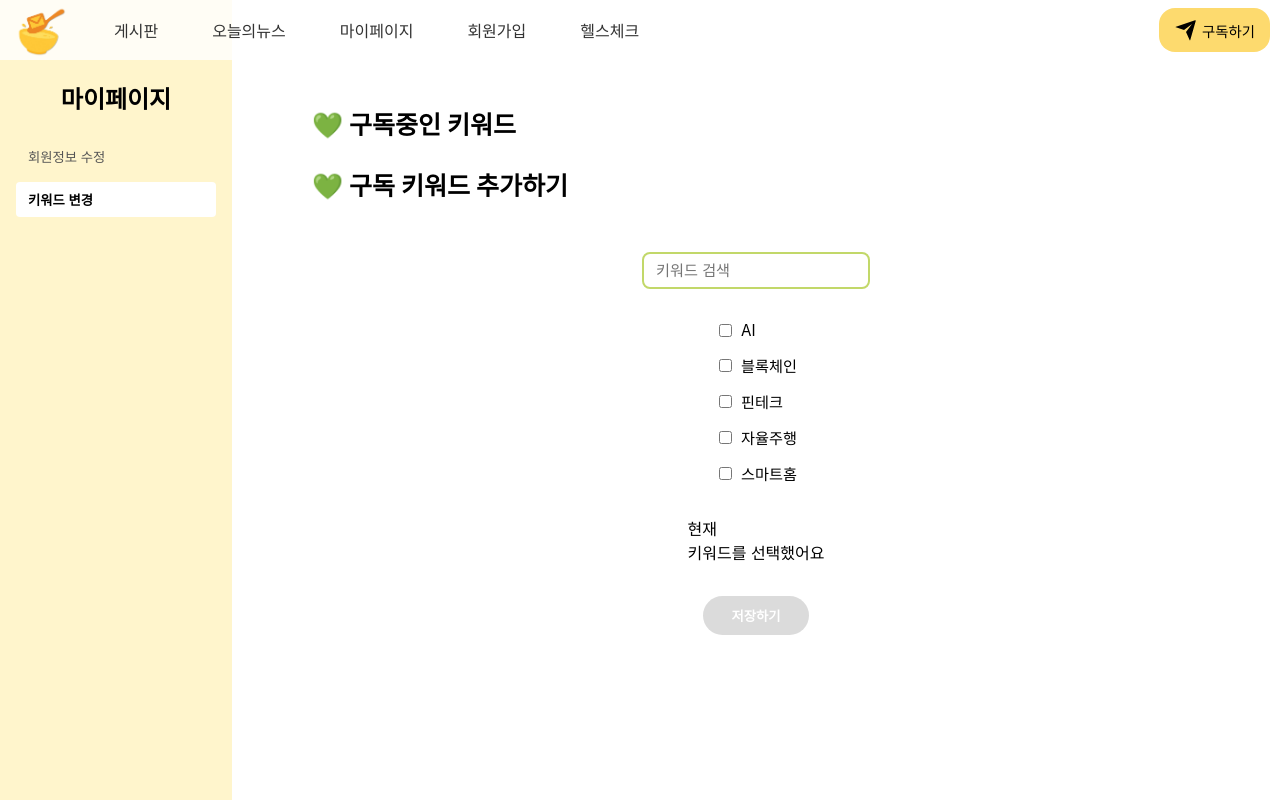
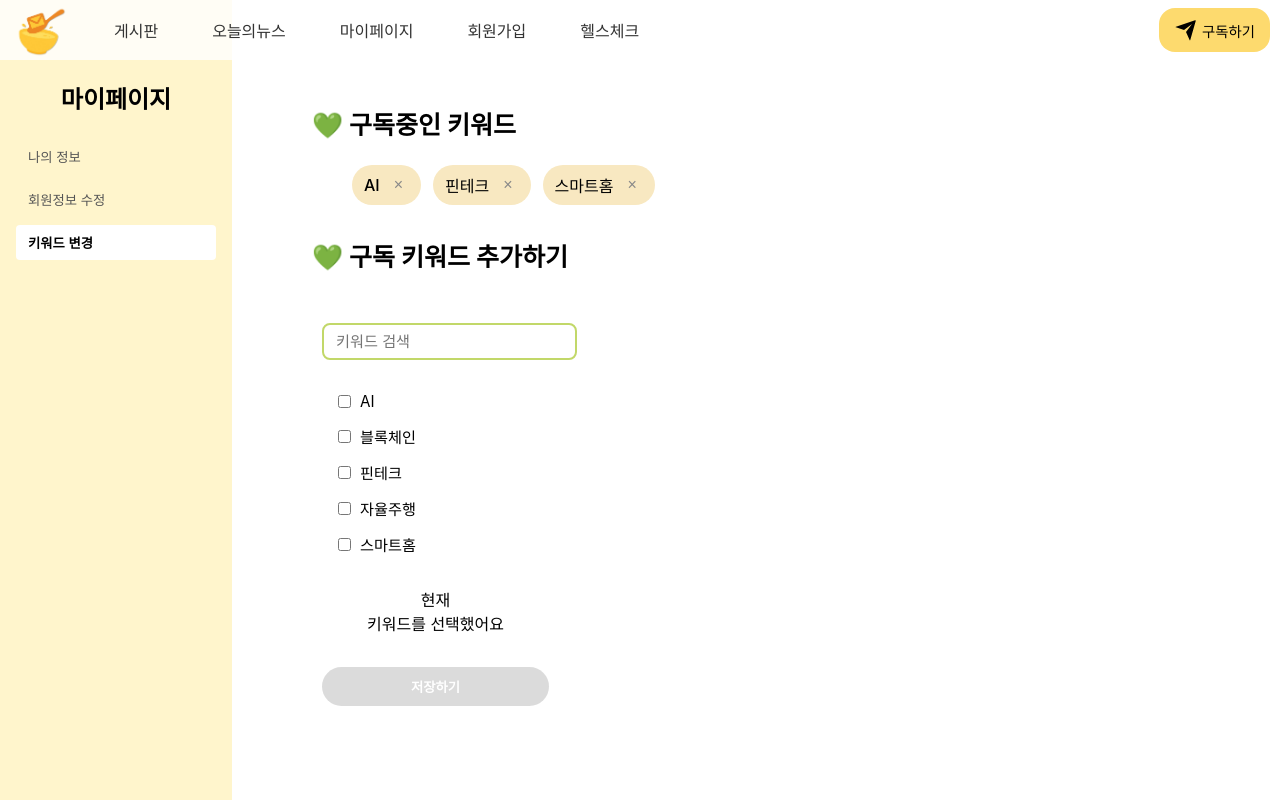
Before and after one commit to pal-lang-gwi/soup-frontend, a React (Vite) app: page /mypage in a window 1280 px wide. Both pictures are taken after a click on the button "키워드 변경". Built offline with nearby package versions, Linux system fonts and the light colour scheme; no server answers.

Commit message:
🌸feat : 마이페이지 조회 api

```diff
--- a/src/api/auth/login.ts
+++ b/src/api/auth/login.ts
@@ -11,8 +11,6 @@ export const onLogInSuccess = (response: AxiosResponse) => {
 
 //Access Token 발급
 export const onLogIn = async (params : LogInAPIParams) => {
-
-
 
     try{
         const response = await api.post('/users/login', params, {
--- a/src/api/keywords.ts
+++ b/src/api/keywords.ts
@@ -10,6 +10,3 @@ export const axiosKeywords = (): Promise<Keyword[]> => {
         return res.data.data.keywords
     });
 };
-  // 내 키워드 등록
-// export const saveKeywords = (list:string[]) =>
-//     api.post('user/me/keywords',{list});
--- a/src/components/Profile.tsx
+++ b/src/components/FixProfile.tsx
@@ -1,7 +1,8 @@
 import React, { useState } from 'react';
 import styled from 'styled-components';
 
-const Profile: React.FC = () => {
+const FixProfile: React.FC = () => {
+  // TODO: 백엔드에서 Email 가져오기
   const [email, setEmail] = useState('');
   const [nickname, setNickname] = useState('');
   const [gender, setGender] = useState('');
@@ -11,8 +12,8 @@ const Profile: React.FC = () => {
 
   const handleSubmit = (e: React.FormEvent) => {
     e.preventDefault();
-    const birthDate = `${birthYear}-${birthMonth}-${birthDay}`;
-    // TODO: API 요청
+    // const birthDate = `${birthYear}-${birthMonth}-${birthDay}`;
+    // TODO: API post
 
     alert('수정이 완료되었습니다🎉');
   };
@@ -107,7 +108,7 @@ const Profile: React.FC = () => {
   );
 };
 
-export default Profile;
+export default FixProfile;
 
 const Container = styled.div`
   width: 100%;
--- a/src/components/KeywordPost.tsx
+++ b/src/components/KeywordPost.tsx
@@ -1,13 +1,28 @@
-import React from 'react';
+import React, { useState } from 'react';
 import styled from 'styled-components';
 import KeywordSelect from './KeywordSelect';
 
 const KeywordPost: React.FC = () => {
 
+  //! 더미데이터 지우기
+  const [keywords, setKeywords] = useState<string[]>([
+    'AI', '핀테크', '스마트홈'
+  ]);
+    const handleDelete = (target: string) => {
+    setKeywords((prev) => prev.filter((kw) => kw !== target));
+  };
+
   return (
     <Container>
       <Title>💚 구독중인 키워드</Title>
-
+      <KeywordList>
+        {keywords.map((kw) => (
+          <KeywordItem key={kw}>
+            {kw}
+            <DeleteButton onClick={() => handleDelete(kw)}>×</DeleteButton>
+          </KeywordItem>
+        ))}
+      </KeywordList>
 
       <Title>💚 구독 키워드 추가하기</Title>
       <KeywordSelectWrapper>
@@ -33,5 +48,36 @@ const Title = styled.h3`
 `
 
 const KeywordSelectWrapper = styled.div`
-  text-align: left;
+  display: flex;
+  justify-content: flex-start;
 `
+
+const KeywordList = styled.ul`
+  display: flex;
+  flex-wrap: wrap;
+  gap: 12px;
+  margin-bottom: 32px;
+`;
+
+const KeywordItem = styled.li`
+  background-color:${({theme}) => theme.mainColor};
+  color: black;
+  padding: 8px 12px;
+  border-radius: 20px;
+  display: flex;
+  align-items: center;
+  font-weight: 500;
+`;
+
+const DeleteButton = styled.button`
+  margin-left: 8px;
+  background: none;
+  border: none;
+  font-size: 16px;
+  color: #888;
+  cursor: pointer;
+
+  &:hover {
+    color: red;
+  }
+`;
--- a/src/components/KeywordSelect.tsx
+++ b/src/components/KeywordSelect.tsx
@@ -88,8 +88,8 @@ const MainMent = styled.div`
     background-color: white;
     display: flex;
     flex-direction: column;
-    justify-content: center;
-    align-items: center;
+    // justify-content: center;
+    // align-items: center;
     width: 100&;
     padding: 10px;
 `;
--- /dev/null
+++ b/src/components/LookUpProfile.tsx
@@ -0,0 +1,36 @@
+import React from 'react';
+import styled from 'styled-components';
+
+const LookUpProfile: React.FC = () => {
+  // TODO: 백엔드에서 Email 가져오기
+
+    return (
+        <Container>
+        <Title>💚 회원정보 수정</Title>
+            <ContentWrapper>
+
+            </ContentWrapper>
+
+
+        </Container>
+    );
+};
+
+export default LookUpProfile;
+
+const Container = styled.div`
+    width: 100%;
+    min-height: 100vh;
+`;
+
+const ContentWrapper =styled.div`
+    display: flex;
+    flex-direction: column;
+`
+
+const Title = styled.h3`
+    font-size: 25px;
+    font-weight: bold;
+    margin-bottom: 24px;
+    text-align: left;
+`
--- a/src/components/SearchInput.tsx
+++ b/src/components/SearchInput.tsx
@@ -12,7 +12,6 @@ const SearchInput = ({ value, onChange }: { value: string; onChange: (v: string)
 const StyledInput = styled.input`
     margin-top: 16px;
     width: 100%;
-    max-width: 200px;
     padding: 8px 12px;
     border: 2px solid ${({ theme }) => theme.mainGreen};
     border-radius: 8px;
--- a/src/pages/MyPage.tsx
+++ b/src/pages/MyPage.tsx
@@ -1,13 +1,14 @@
+import { useState } from 'react';
 import styled from 'styled-components';
+import FixProfile from '../components/FixProfile';
+import KeywordPost from '../components/KeywordPost';
+import LookUpProfile from '../components/LookUpProfile';
 import Navbar from "../components/Navbar";
-import { useState } from 'react';
-import Profile from '../components/Profile';
-import KeywordPost from '../components/KeywordPost';
 
-type TabType = 'profile' | 'keywords';
+type TabType = 'lookupprofile' | 'fixprofile' | 'keywords';
 
 function MyPage(){
-    const [activeTab, setActiveTab] = useState<TabType>('profile');
+    const [activeTab, setActiveTab] = useState<TabType>('lookupprofile');
 
     return(
         <>
@@ -19,8 +20,14 @@ function MyPage(){
             <Sidebar>
             <Title>마이페이지</Title>
             <SidebarButton
-              $active={activeTab === 'profile'}
-              onClick={() => setActiveTab('profile')}
+              $active={activeTab === 'lookupprofile'}
+              onClick={() => setActiveTab('lookupprofile')}
+            >
+              나의 정보
+            </SidebarButton>
+            <SidebarButton
+              $active={activeTab === 'fixprofile'}
+              onClick={() => setActiveTab('fixprofile')}
             >
               회원정보 수정
             </SidebarButton>
@@ -32,7 +39,8 @@ function MyPage(){
             </SidebarButton>
           </Sidebar>
           <MainContent>
-            {activeTab === 'profile' && <Profile />}
+            {activeTab === 'lookupprofile' && <LookUpProfile />}
+            {activeTab === 'fixprofile' && <FixProfile />}
             {activeTab === 'keywords' && <KeywordPost />}
           </MainContent>
         </ContentWrapper>
```
Also changed, not shown: src/api/auth/user.ts (added, +20 -0 lines).
